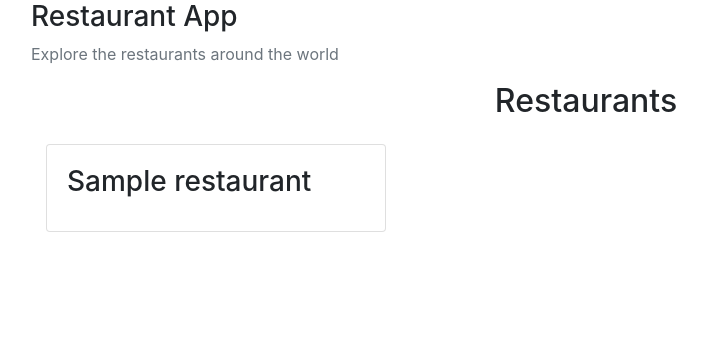
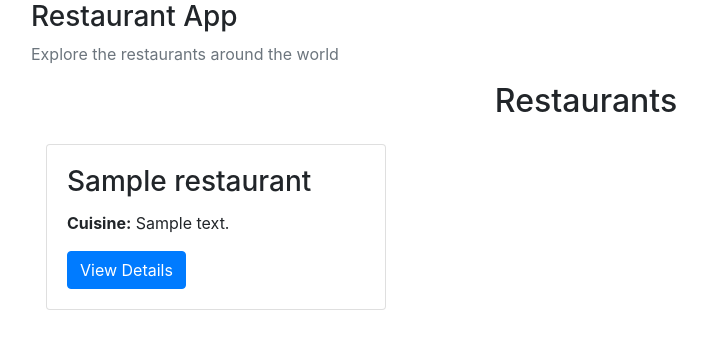
Before and after one commit to AisteMer/Databases, a Flask app: template templates/home.html in a window 1280 px wide. Shown: the part 56-405 px from the top of the page, without its empty margins (54-761 px from the left). Run offline with Flask 3, Linux system fonts and the light colour scheme; the template is opened without the code that fills it: most values are stand-ins (such as "Sample title", 1, 10 or a date in 2020); parts of the project's set-up code (start-up, migrations or seed data) failed here and were passed over; some libraries are stand-ins or nearby versions.

Commit message:
syntax error fixing

```diff
--- a/templates/home.html
+++ b/templates/home.html
@@ -6,23 +6,24 @@
   Explore the restaurants around the world
 </p>
 
-<div class = "container">
+<div class="container">
     <h2 class="mb-4 text-center">Restaurants</h2>
     <div class="row">
-        {% for restaurant_id in restaurant %}
+        {% for restaurant in restaurants %}
             <div class="col-md-4 mb-4">
                 <div class="card">
-                    <a href="{{ url_for('res.html', restaurant_id=restaurant_id) }}">
-                      </a>
                     <div class="card-body">
-                        <h3 class="card-title">{{restaurant.name }}</h3>
-                        <a href="{{ url_for('view_restaurant', restaurant_id=restaurant_id) }}"</a>
-                    </div>
+                        <h3 class="card-title">{{ restaurant.name }}</h3>
+                        <p class="card-text">
+                            {% if restaurant.cuisine %}
+                                <strong>Cuisine:</strong> {{ restaurant.cuisine }}
+                            {% endif %}
+                        </p>
+                        <a href="{{ url_for('view_restaurant', restaurant_id=restaurant.id) }}" class="btn btn-primary">View Details</a>
                     </div>
                 </div>
             </div>
         {% endfor %}
     </div>
 </div>
-</div>
 {% endblock %}
```
